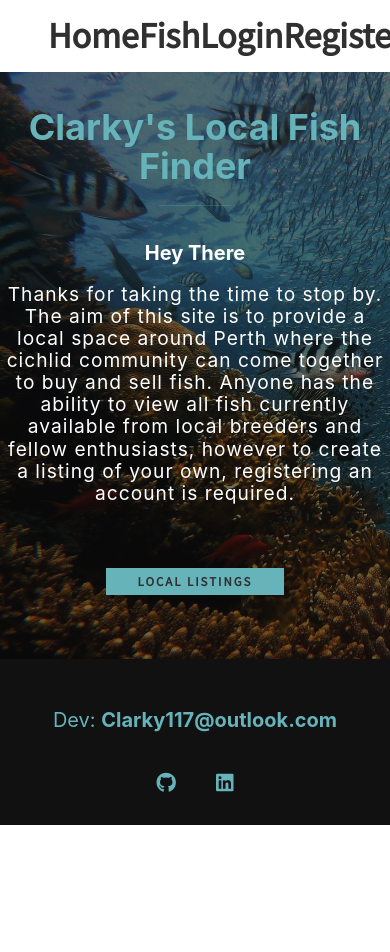
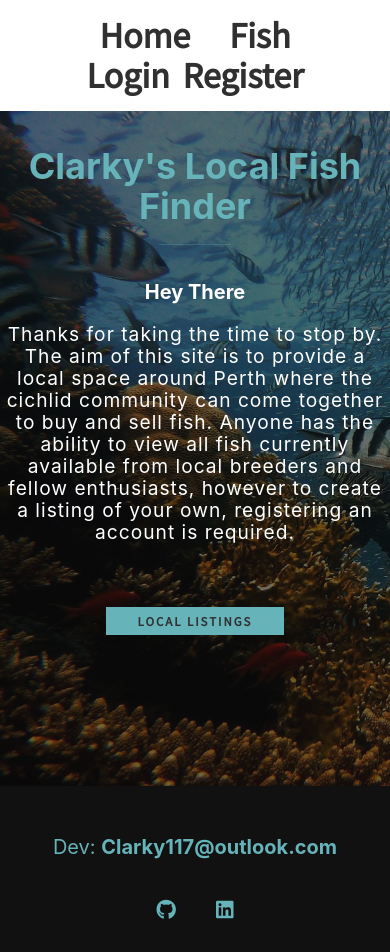
Before and after one commit to Clarky117/local-fish-finder, a React (Create React App) app in the folder client/: page / in a window 390 px wide. Before the commit the page ends 844 px from the top, so only its background shows below. Built offline with nearby package versions, Linux system fonts and the light colour scheme.

Commit message:
current styling done

```diff
--- a/client/src/App.css
+++ b/client/src/App.css
@@ -2,6 +2,7 @@
 *::before,
 *::after {
     box-sizing: border-box;
+    /* margin: 0; */
 }
 
 :root {
--- a/client/src/components/Header/Header.css
+++ b/client/src/components/Header/Header.css
@@ -7,13 +7,27 @@
     align-items: center;
 }
 
+@media (max-width: 500px) {
+    .header {
+        flex-wrap: wrap;
+        justify-content: space-around;
+        padding-left: 5em;
+        padding-right: 5em;
+    }
+
+    .header-font .header-btn {
+        min-width: 45vw;
+        max-width: 45vw;
+    }
+}
+
 .logo-small {
     /* max-height: 50px; */
     max-width: 150px;
     padding-top: 1em;
 }
 
-.header-font{
+.header-font {
     font-family: var(--ff-primary);
     font-weight: var(--fw-bold);
     /* font-size: 3em; */
@@ -21,11 +35,11 @@
     color: var(--clr-dark);
 }
 
-.header-font:hover{
+.header-font:hover {
     color: var(--clr-accent);
 }
 
-.header-btn{
+.header-btn {
     display: inline-block;
     padding: 0.2em 2em;
     background: var(--clr-accent);
@@ -39,7 +53,7 @@
 }
 
 @media (max-width: 630px) {
-    .header-btn{
+    .header-btn {
         padding: 0.2em 1em;
         align-items: center;
     }
@@ -47,15 +61,15 @@
 
 .header-btn:hover {
     transform: scale(1.1);
-  }
+}
 
-  @media (max-width: 600px) {
-     /* .small-font{
+@media (max-width: 600px) {
+    /* .small-font{
         font-size: 1.5em;
     } */
 
-    .logo{
+    .logo {
         display: none;
     }
 
-  }
+}
--- a/client/src/components/Header/Header.jsx
+++ b/client/src/components/Header/Header.jsx
@@ -28,20 +28,20 @@ export default function Header() {
 
       {Auth.loggedIn() ? (
         <>
-          <div>
+          {/* <div> */}
             <Link className='header-font' to="/"><h2 className='small-font'>Home</h2></Link>
-          </div>
+          {/* </div> */}
 
-          <div>
+          {/* <div> */}
             <Link className='header-font' to="/fish"><h2 className='small-font'>Fish</h2></Link>
-          </div>
+          {/* </div> */}
 
-          <div>
+          {/* <div> */}
             <Link className='header-font' to="/addfish">
               <h2 className='small-font'>Sell Fish</h2>
               {/* {Auth.getProfile().data.username}'s profile */}
             </Link>
-          </div>
+          {/* </div> */}
 
           <button className="header-btn" onClick={logout}>
             Logout
@@ -49,17 +49,17 @@ export default function Header() {
         </>
       ) : (
         <>
-          <div>
+          {/* <div> */}
             <Link className='header-font' to="/"><h2 className='small-font'>Home</h2></Link>
-          </div>
+          {/* </div> */}
 
-          <div>
+          {/* <div> */}
             <Link className='header-font' to="/fish"><h2 className='small-font'>Fish</h2></Link>
-          </div>
+          {/* </div> */}
 
-          <div>
+          {/* <div> */}
             <Link className="header-font" to="/login"><h2 className='small-font'>Login</h2></Link>
-          </div>
+          {/* </div> */}
 
 
           <div>
--- a/client/src/components/Home/Home.css
+++ b/client/src/components/Home/Home.css
@@ -5,6 +5,7 @@
     background-blend-mode: soft-light;
     color: var(--clr-light);
     text-align: center;
+    min-height: 80vh;
 }
 
 .services {
--- a/client/src/pages/AddFish.jsx
+++ b/client/src/pages/AddFish.jsx
@@ -35,6 +35,9 @@ export default function AddFish() {
         createFish({
             variables: inputField
         })
+
+        window.location.assign('/fish');
+
     }
 
     return (
```
